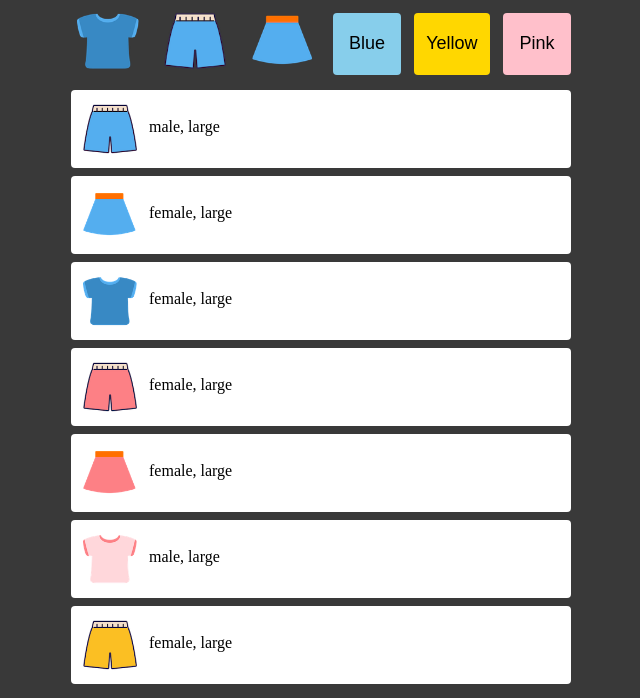
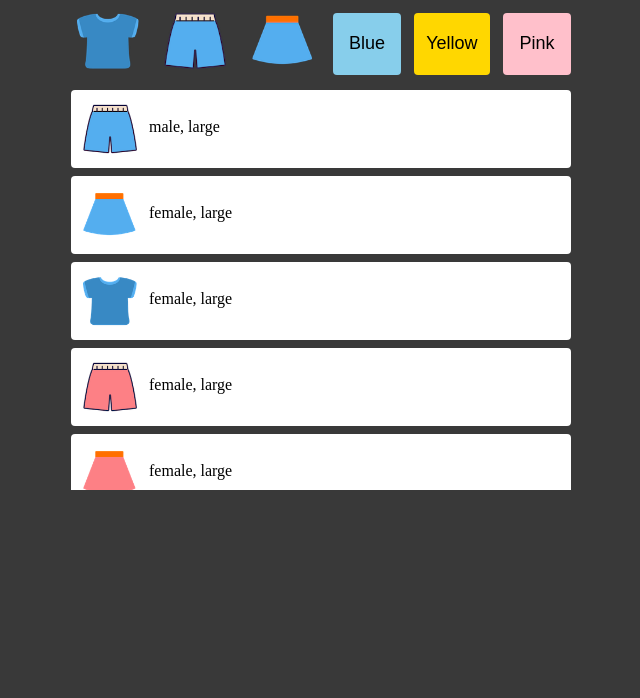
Before and after one commit to sibiwol/minigame, a plain HTML site: page index.html in a window 1280 px wide. Shown: the part 179-877 px from the top of the page, without its empty margins (319-959 px from the left). After the commit the page ends 800 px from the top, so only its background shows below. Drawn offline with Linux system fonts and the light colour scheme.

Commit message:
main의 height 변경

```diff
--- a/style.css
+++ b/style.css
@@ -77,8 +77,8 @@ button {
 .main {
   display: block;
   margin: auto;
-  width: 500px;
-  height: 600px;
+  width: var(--with-contain);
+  height: 400px;
   overflow-y: auto;
 }
 
```
